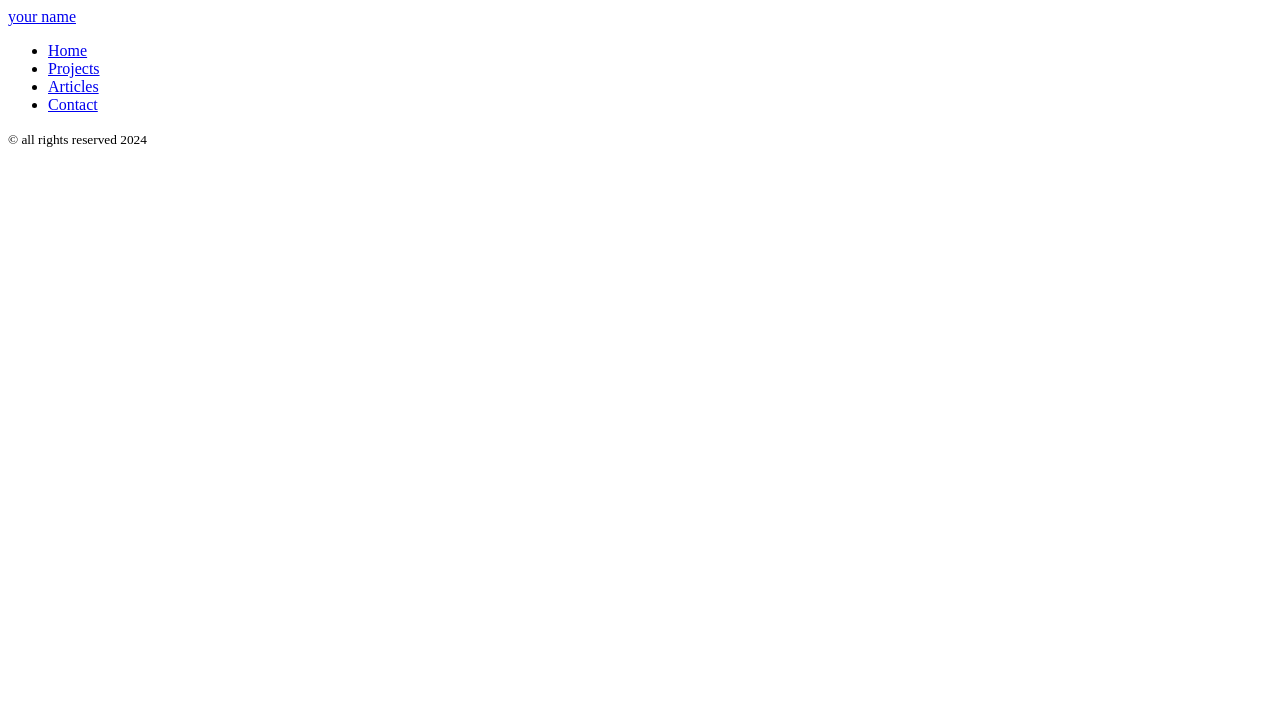
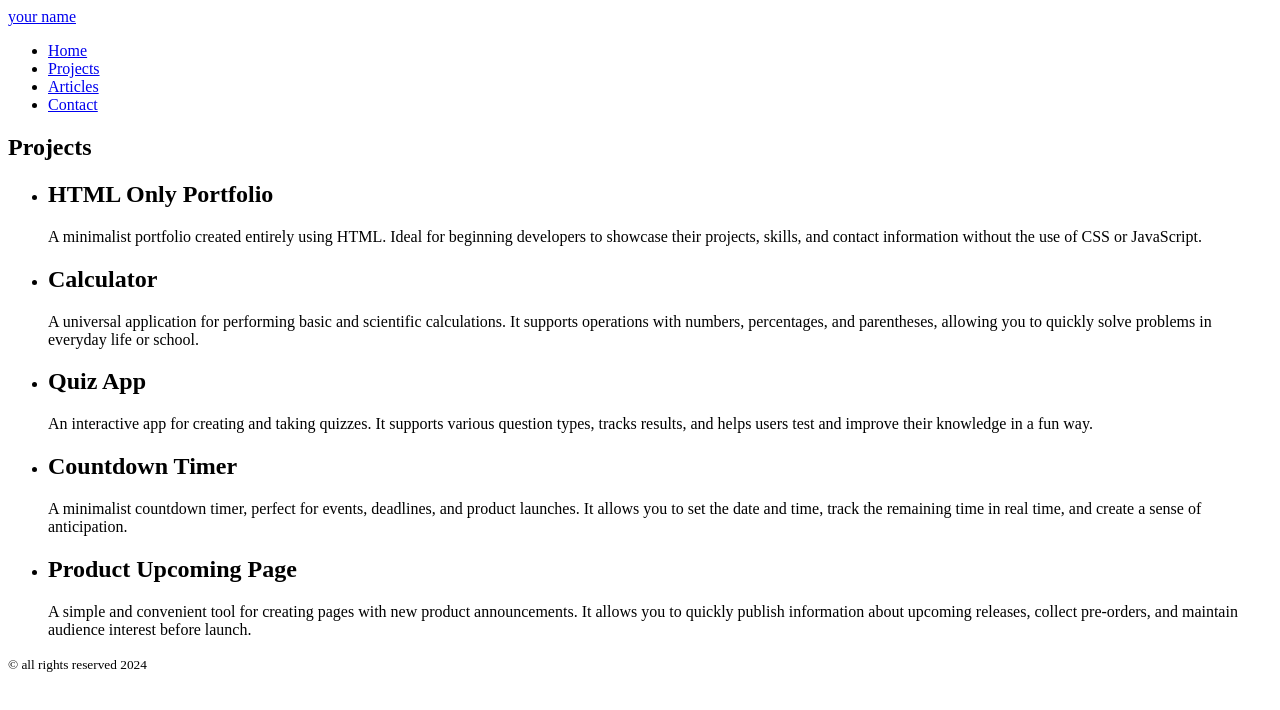
Before and after one commit to Motya22/basic-html-website, a plain HTML site: page projects.html in a window 1280 px wide. Drawn offline with Linux system fonts and the light colour scheme.

Commit message:
feat: finish projects page

```diff
--- a/projects.html
+++ b/projects.html
@@ -24,6 +24,54 @@
         </ul>
     </nav>
 </header>
+<main>
+    <section>
+        <h1>Projects</h1>
+        <ul>
+            <li>
+                <article>
+                    <h2>HTML Only Portfolio</h2>
+                    <p>A minimalist portfolio created entirely using HTML. Ideal for beginning
+                        developers to showcase their projects, skills, and contact information
+                        without the use of CSS or JavaScript.</p>
+                </article>
+            </li>
+            <li>
+                <article>
+                    <h2>Calculator</h2>
+                    <p>A universal application for performing basic and scientific calculations. It
+                        supports operations with numbers, percentages, and parentheses, allowing you
+                        to quickly solve problems in everyday life or school.</p>
+                </article>
+            </li>
+            <li>
+                <article>
+                    <h2>Quiz App</h2>
+                    <p>An interactive app for creating and taking quizzes. It supports various
+                        question types, tracks results, and helps users test and improve their
+                        knowledge in a fun way.</p>
+                </article>
+            </li>
+            <li>
+                <article>
+                    <h2>Countdown Timer</h2>
+                    <p>A minimalist countdown timer, perfect for events, deadlines, and product
+                        launches. It allows you to set the date and time, track the remaining time
+                        in real time, and create a sense of anticipation.</p>
+                </article>
+            </li>
+            <li>
+                <article>
+                    <h2>Product Upcoming Page</h2>
+                    <p>A simple and convenient tool for creating pages with new product
+                        announcements. It allows you to quickly publish information about upcoming
+                        releases, collect pre-orders, and maintain audience interest before
+                        launch.</p>
+                </article>
+            </li>
+        </ul>
+    </section>
+</main>
 <footer>
     <small>&copy; all rights reserved 2024</small>
 </footer>
```
Lines whose indentation alone changed are shown as unchanged.
